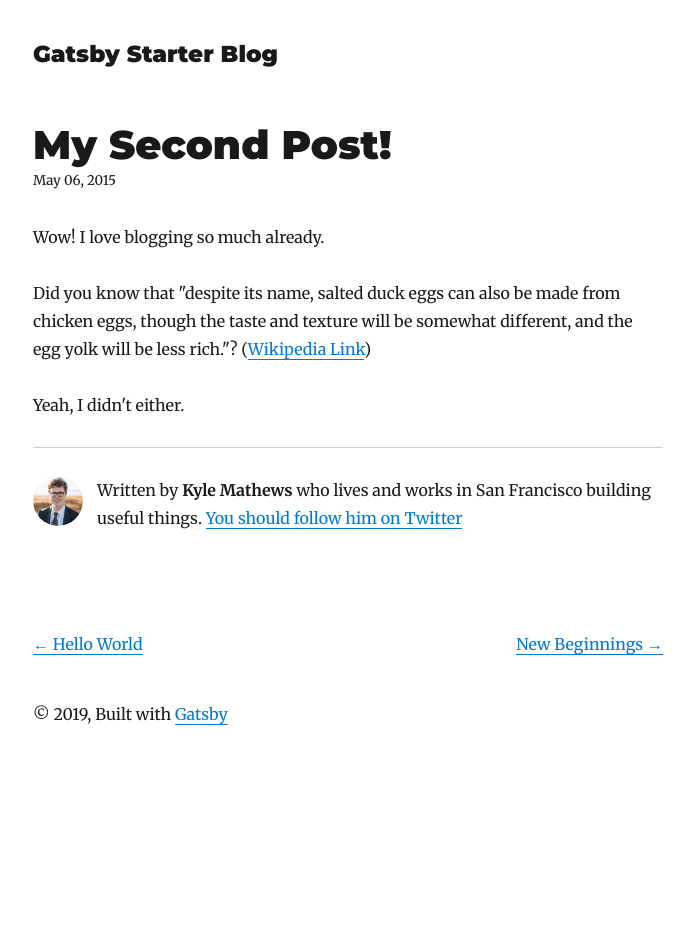
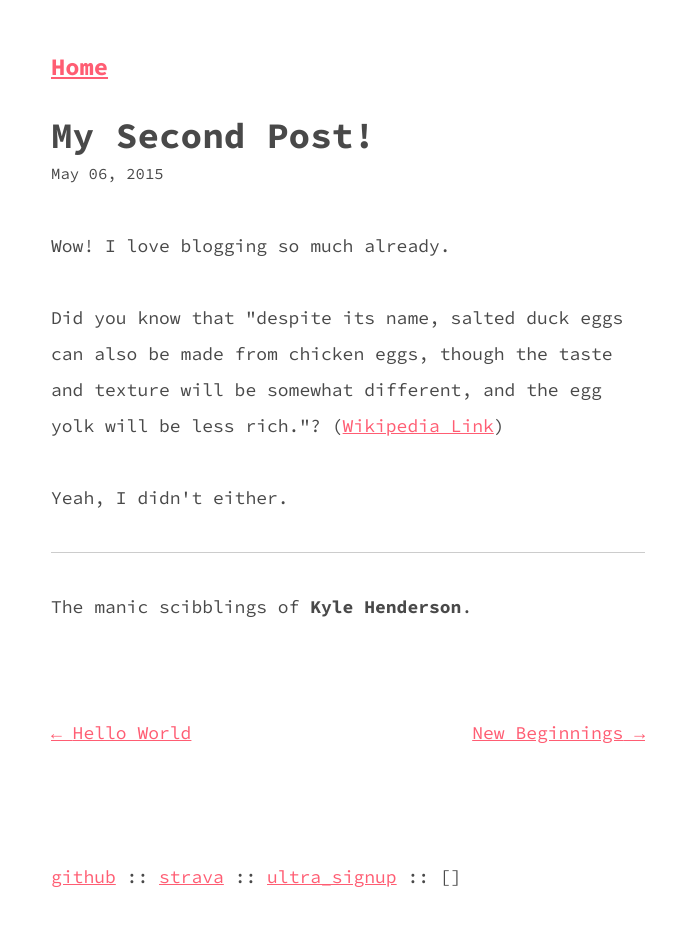
Before and after one commit to Hehk/old-lunch.run, a Gatsby site: page /my-second-post/ in a window 1280 px wide. Shown: the whole page, without its empty margins (292-986 px from the left). Before the commit the page ends 800 px from the top, so only its background shows below. Built offline with nearby package versions, Linux system fonts and the light colour scheme; Gatsby itself is replaced by a stand-in of ours; some packages are replaced by stand-ins of ours.

Commit message:
initial design

```diff
--- a/gatsby-browser.js
+++ b/gatsby-browser.js
@@ -1,3 +1,2 @@
 // custom typefaces
-import "typeface-montserrat"
-import "typeface-merriweather"
+import "typeface-source-code-pro"
--- a/gatsby-config.js
+++ b/gatsby-config.js
@@ -1,11 +1,11 @@
 module.exports = {
   siteMetadata: {
-    title: `Gatsby Starter Blog`,
-    author: `Kyle Mathews`,
-    description: `A starter blog demonstrating what Gatsby can do.`,
-    siteUrl: `https://gatsby-starter-blog-demo.netlify.com/`,
+    title: `Lunch Run`,
+    author: `Kyle Henderson`,
+    description: `Kyle's ramblings`,
+    siteUrl: `https://lunch.run/`,
     social: {
-      twitter: `kylemathews`,
+      github: `hehk`,
     },
   },
   plugins: [
--- a/src/components/bio.js
+++ b/src/components/bio.js
@@ -1,6 +1,5 @@
 import React from "react"
 import { StaticQuery, graphql } from "gatsby"
-import Image from "gatsby-image"
 
 import { rhythm } from "../utils/typography"
 
@@ -9,36 +8,11 @@ function Bio() {
     <StaticQuery
       query={bioQuery}
       render={data => {
-        const { author, social } = data.site.siteMetadata
+        const { author } = data.site.siteMetadata
         return (
-          <div
-            style={{
-              display: `flex`,
-              marginBottom: rhythm(2.5),
-            }}
-          >
-            <Image
-              fixed={data.avatar.childImageSharp.fixed}
-              alt={author}
-              style={{
-                marginRight: rhythm(1 / 2),
-                marginBottom: 0,
-                minWidth: 50,
-                borderRadius: `100%`,
-              }}
-              imgStyle={{
-                borderRadius: `50%`,
-              }}
-            />
-            <p>
-              Written by <strong>{author}</strong> who lives and works in San
-              Francisco building useful things.
-              {` `}
-              <a href={`https://twitter.com/${social.twitter}`}>
-                You should follow him on Twitter
-              </a>
-            </p>
-          </div>
+          <p style={{ marginBottom: rhythm(2.5) }}>
+            The manic scibblings of <strong>{author}</strong>.
+          </p>
         )
       }}
     />
@@ -47,19 +21,9 @@ function Bio() {
 
 const bioQuery = graphql`
   query BioQuery {
-    avatar: file(absolutePath: { regex: "/profile-pic.jpg/" }) {
-      childImageSharp {
-        fixed(width: 50, height: 50) {
-          ...GatsbyImageSharpFixed
-        }
-      }
-    }
     site {
       siteMetadata {
         author
-        social {
-          twitter
-        }
       }
     }
   }
--- /dev/null
+++ b/src/components/footer.js
@@ -0,0 +1,23 @@
+import React from "react"
+import { rhythm } from "../utils/typography"
+
+const Footer = () => {
+  return (
+    <footer
+      style={{
+        marginTop: rhythm(2.5),
+      }}
+    >
+      <a href="https://www.github.com/hehk">github</a>
+      {" :: "}
+      <a href="https://www.strava.com/athletes/25975441">strava</a>
+      {" :: "}
+      <a href="https://ultrasignup.com/results_participant.aspx?fname=Kyle&lname=Henderson">
+        ultra_signup
+      </a>
+      {" :: []"}
+    </footer>
+  )
+}
+
+export default Footer
--- a/src/components/layout.js
+++ b/src/components/layout.js
@@ -1,7 +1,7 @@
 import React from "react"
 import { Link } from "gatsby"
-
 import { rhythm, scale } from "../utils/typography"
+import Footer from "./footer"
 
 class Layout extends React.Component {
   render() {
@@ -32,22 +32,8 @@ class Layout extends React.Component {
       )
     } else {
       header = (
-        <h3
-          style={{
-            fontFamily: `Montserrat, sans-serif`,
-            marginTop: 0,
-          }}
-        >
-          <Link
-            style={{
-              boxShadow: `none`,
-              textDecoration: `none`,
-              color: `inherit`,
-            }}
-            to={`/`}
-          >
-            {title}
-          </Link>
+        <h3>
+          <Link to={`/`}>Home</Link>
         </h3>
       )
     }
@@ -56,17 +42,13 @@ class Layout extends React.Component {
         style={{
           marginLeft: `auto`,
           marginRight: `auto`,
-          maxWidth: rhythm(24),
+          maxWidth: rhythm(18),
           padding: `${rhythm(1.5)} ${rhythm(3 / 4)}`,
         }}
       >
         <header>{header}</header>
         <main>{children}</main>
-        <footer>
-          © {new Date().getFullYear()}, Built with
-          {` `}
-          <a href="https://www.gatsbyjs.org">Gatsby</a>
-        </footer>
+        <Footer />
       </div>
     )
   }
--- a/src/components/seo.js
+++ b/src/components/seo.js
@@ -33,22 +33,6 @@ function SEO({ description, lang, meta, keywords, title }) {
               {
                 property: `og:type`,
                 content: `website`,
-              },
-              {
-                name: `twitter:card`,
-                content: `summary`,
-              },
-              {
-                name: `twitter:creator`,
-                content: data.site.siteMetadata.author,
-              },
-              {
-                name: `twitter:title`,
-                content: title,
-              },
-              {
-                name: `twitter:description`,
-                content: metaDescription,
               },
             ]
               .concat(
--- a/src/templates/blog-post.js
+++ b/src/templates/blog-post.js
@@ -44,6 +44,7 @@ class BlogPostTemplate extends React.Component {
             justifyContent: `space-between`,
             listStyle: `none`,
             padding: 0,
+            marginLeft: 0,
           }}
         >
           <li>
--- a/src/utils/typography.js
+++ b/src/utils/typography.js
@@ -1,22 +1,30 @@
 import Typography from "typography"
-import Wordpress2016 from "typography-theme-wordpress-2016"
 
-Wordpress2016.overrideThemeStyles = () => {
-  return {
-    "a.gatsby-resp-image-link": {
-      boxShadow: `none`,
-    },
-  }
+const colorScheme = {
+  black: "#000000",
+  white: "#ffffff",
+  darkGray: "#494949",
+  lightGray: "#7C7A7A",
+  accent: "#FF5D73",
 }
 
-delete Wordpress2016.googleFonts
-
-const typography = new Typography(Wordpress2016)
-
-// Hot reload typography in development.
-if (process.env.NODE_ENV !== `production`) {
-  typography.injectStyles()
-}
+const typography = new Typography({
+  baseFontSize: "18px",
+  baseLineHeight: 2,
+  bodyWeight: 400,
+  boldWeight: 700,
+  headerFontFamily: ["Source Code Pro", "monospace"],
+  headerColor: colorScheme.darkGray,
+  bodyFontFamily: ["Source Code Pro", "monospace"],
+  bodyColor: colorScheme.darkGray,
+  overrideStyles: () => {
+    return {
+      a: {
+        color: colorScheme.accent,
+      },
+    }
+  },
+})
 
 export default typography
 export const rhythm = typography.rhythm
```
Also changed, not shown: package.json (+15 -4 lines), content/assets/undraw_running_wild.svg (added), 2 other files.
